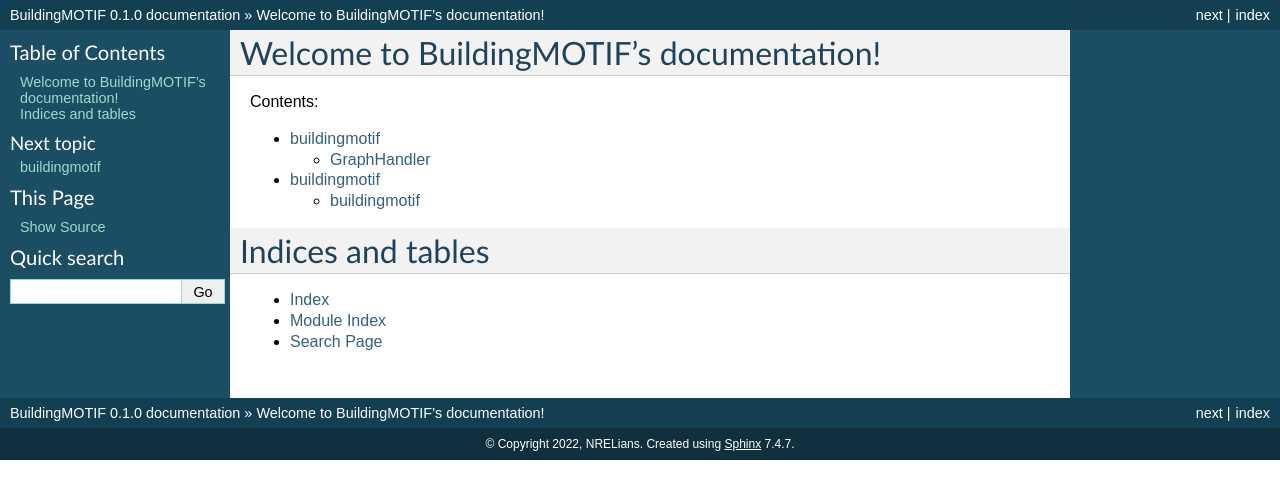
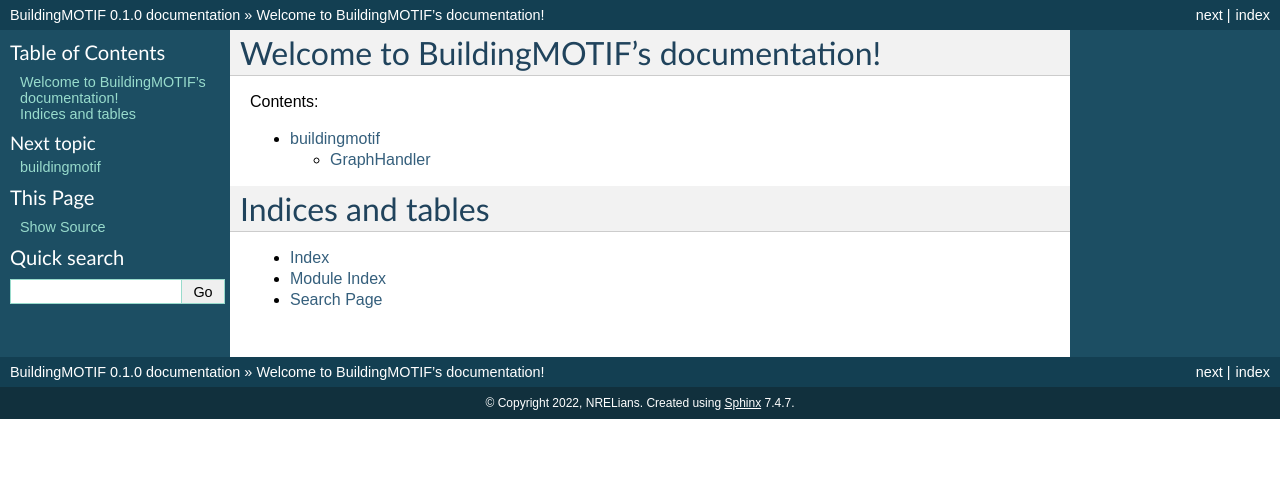
Before and after one commit to NREL/BuildingMOTIF, a Sphinx documentation site: the page built from docs/source/index.rst, in a window 1280 px wide. Shown: the top 499 px of the page. Built offline with Sphinx 7.4.7, drawn with Linux system fonts in a browser that asks for light colours.

Commit message:
test if modules.rst is needed

```diff
--- a/docs/source/index.rst
+++ b/docs/source/index.rst
@@ -11,7 +11,7 @@ Welcome to BuildingMOTIF's documentation!
    :caption: Contents:
 
    buildingmotif
-   modules
+
 
 Indices and tables
 ==================
--- a/docs/source/modules.rst
+++ /dev/null
@@ -1,7 +0,0 @@
-buildingmotif
-=============
-
-.. toctree::
-   :maxdepth: 2
-
-   buildingmotif
```
